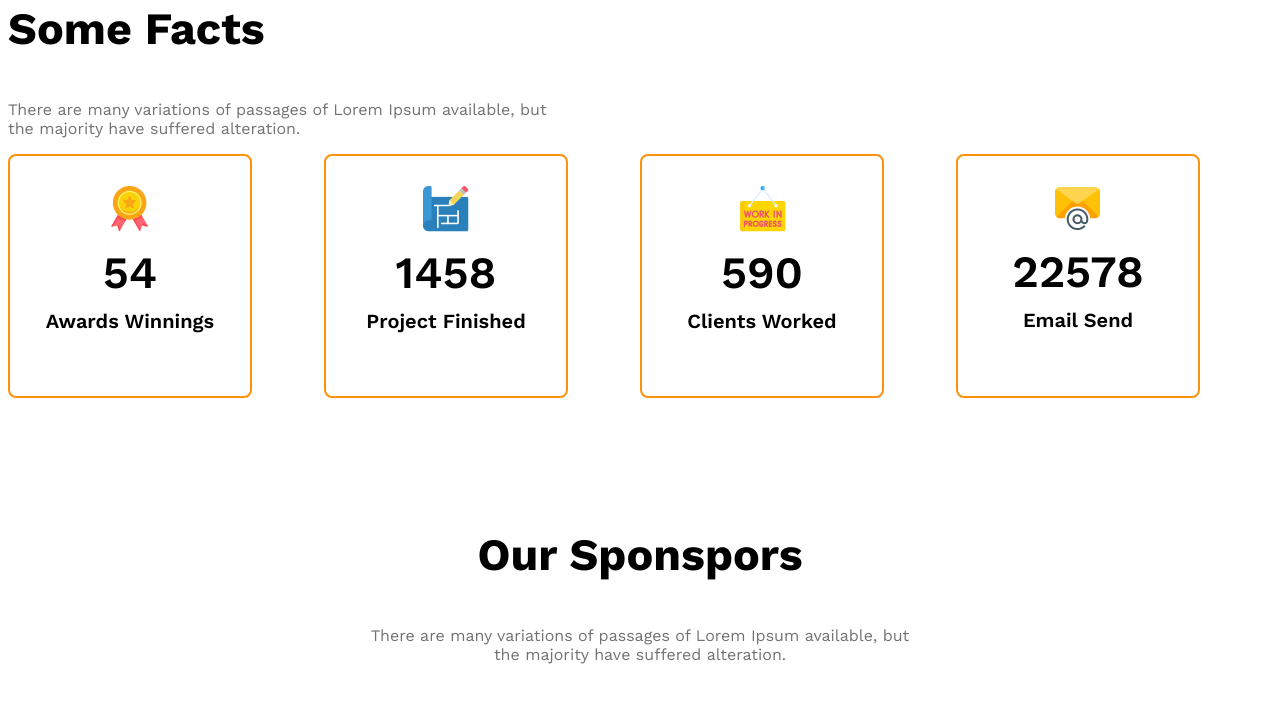
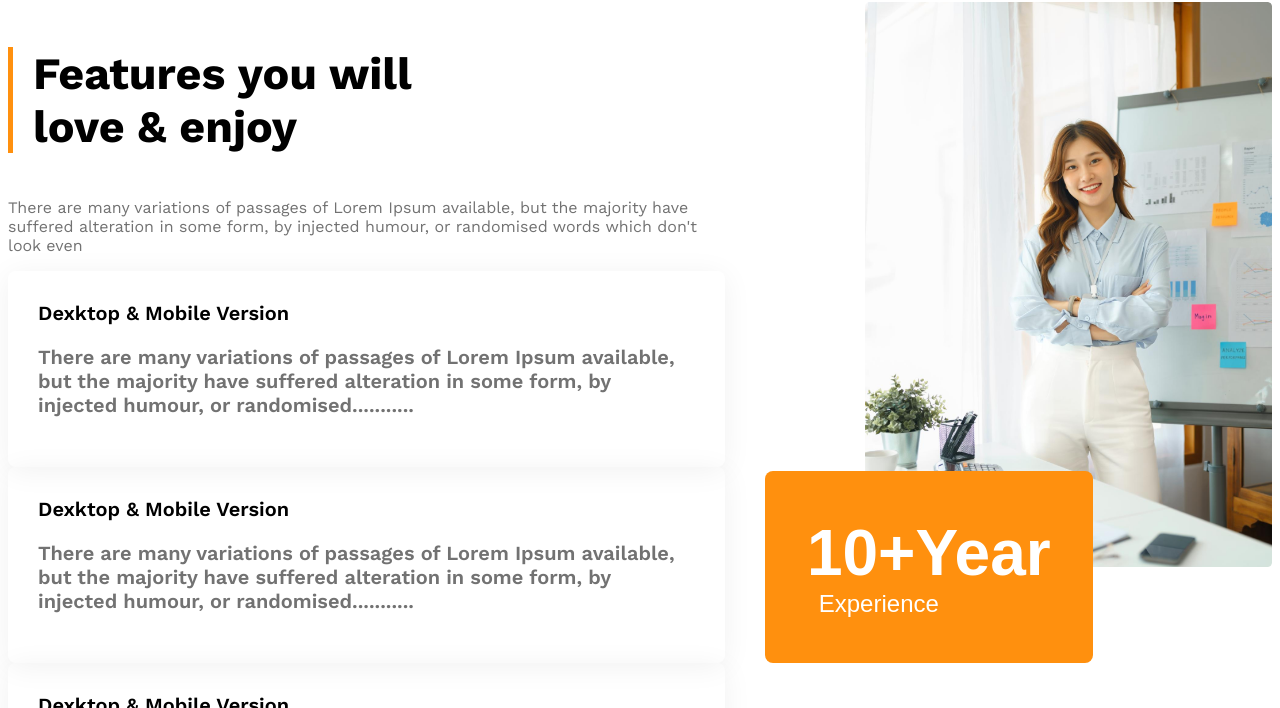
Before and after one commit to masumahmedon/g3-archatects-website, a plain HTML site: page index.html in a window 1280 px wide. Shown: the part 2160-2868 px from the top of the page. Drawn offline with nearby package versions, Linux system fonts and the light colour scheme.

Commit message:
feature-architect section done

```diff
--- a/css/style.css
+++ b/css/style.css
@@ -115,6 +115,45 @@ main{
   font-weight: 500;
 }
 /* feature section end */
+/* feature section-2 start */
+.feature-2{
+  gap: 140px;
+}
+#feature-section-2{
+  border-left: 5px solid #FF900E;
+  padding-left: 20px;
+
+}
+.feature-card{
+  padding: 30px;
+  box-shadow: 0 4px 30px 0 rgba(0, 0, 0, 0.06);
+  margin-bottom: 20px;
+  border-radius: 8px;
+
+}
+.feature-architect img{
+  width: 100%;
+
+}
+.feature-card,.feature-title{
+  font-size: 1.25rem;
+  font-weight: 600;
+  margin-top: 0px;
+  margin-bottom: 0px;
+}
+#experance-badge{
+  padding: 45px 42px;
+  font-size: 1.5rem;
+  font-weight: 500;
+  margin-left:-100px;
+  margin-top: -100px;
+}
+#experance-year{
+  font-size: 4rem;
+  font-weight: 700;
+}
+
+/* feature section-2 end */
 /* Some Facts style start */
 .facts-container{
   display: grid;
@@ -176,6 +215,7 @@ main{
           }
         .feature-img,
         .facts-container,
+        .feature-2,
         .Sponspor-companies{
           display: grid;
           grid-template-columns: repeat(1,1fr);
@@ -192,10 +232,15 @@ main{
         .feature-content{
           margin-left: 20px;
         }
+
+        #experance-badge{
+          margin-left:20px;
+          margin-top: 20px;
+        }
 }
 /* medium size devices */
 @media screen and (min-width: 576px) and (max-width:992px) {
-        .feature{
+        .feature, .feature-2{
           flex-direction: column;
         }
         .feature-content{
@@ -209,6 +254,10 @@ main{
           gap: 50px;
           justify-items: center;
         }
+        #experance-badge{
+          margin-left:20px;
+          margin-top: 20px;
+        }
 
 }
 /* responsive media query start */
--- a/index.html
+++ b/index.html
@@ -50,7 +50,53 @@
                     <button class="btn-primary">Explore More</button>
             </div>
          </section>
-        <!-- feature section end -->
+         <!-- feature section end -->
+        <!-- feature section-2 start -->
+         <section class="feature-2 display-flex">
+            <div>
+                <h3 id="feature-section-2" class="section-title">Features you will <br>love & enjoy</h3>
+                <p class="gray">There are many variations of passages of Lorem Ipsum available, but the majority have suffered alteration in some form,
+                    by injected humour, or randomised words which don't look even</p>
+
+                    <div class="feature-card">
+                        <h3 class="feature-title">Dexktop & Mobile Version</h3>
+                        <p class="gray">There are many variations of passages of Lorem Ipsum available,
+                            but the majority have suffered alteration in some form, by injected humour,
+                            or randomised...........</p>
+                    </div>
+                    <div class="feature-card">
+                        <h3 class="feature-title">Dexktop & Mobile Version</h3>
+                        <p class="gray">There are many variations of passages of Lorem Ipsum available,
+                            but the majority have suffered alteration in some form, by injected humour,
+                            or randomised...........</p>
+                    </div>
+                    <div class="feature-card">
+                        <h3 class="feature-title">Dexktop & Mobile Version</h3>
+                        <p class="gray">There are many variations of passages of Lorem Ipsum available,
+                            but the majority have suffered alteration in some form, by injected humour,
+                            or randomised...........</p>
+                    </div>
+                    <div class="feature-card">
+                        <h3 class="feature-title">Dexktop & Mobile Version</h3>
+                        <p class="gray">There are many variations of passages of Lorem Ipsum available,
+                            but the majority have suffered alteration in some form, by injected humour,
+                            or randomised...........</p>
+                    </div>
+
+            </div>
+            <div class="feature-architect">
+                <img src="images/architect.png" alt="">
+                <button class="btn-primary" id="experance-badge">
+                    <span id="experance-year">10+Year</span>
+                    <br>
+                    <span id="experance-badge">Experience</span>
+                </button>
+            </div>
+         </section>
+
+
+        <!-- feature section-2 end -->
+
 
          <!-- Some Facts start -->
           <section class="some-fact">
```
